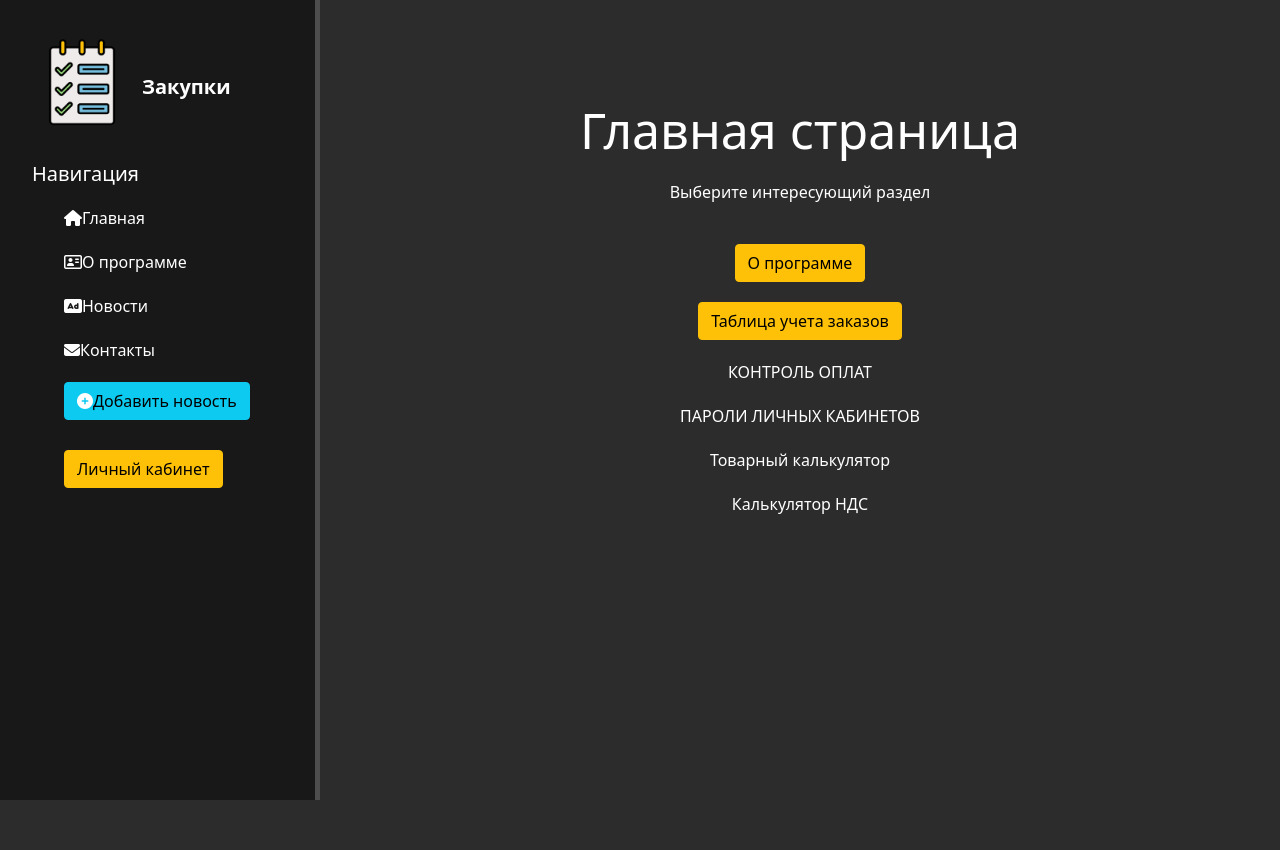
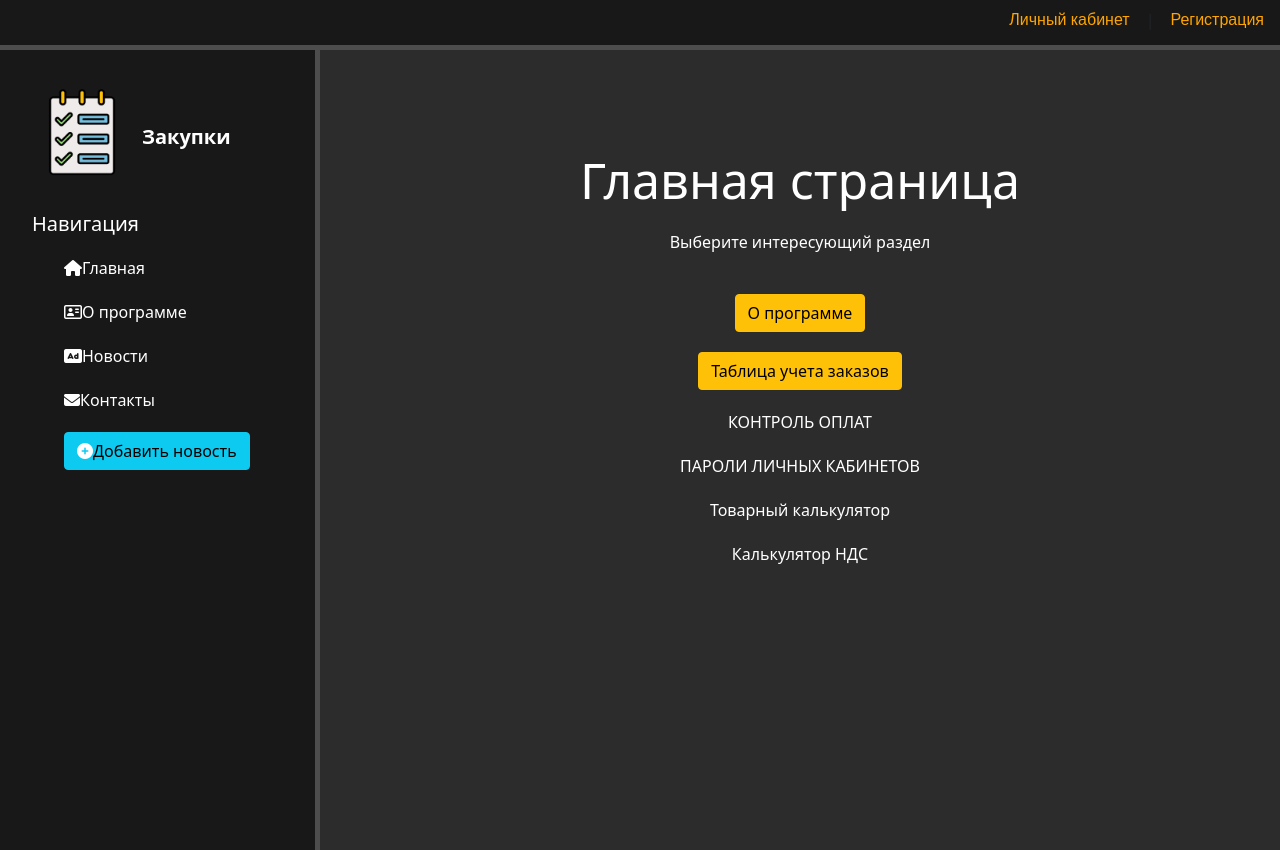
Before and after one commit to Lakkakate/purchases_app, a Django app: page / in a window 1280 px wide. Before the commit the page ends 800 px from the top, so only its background shows below. Run offline with Django 4.2, Linux system fonts and the light colour scheme; some libraries are stand-ins or nearby versions.

Commit message:
new login

```diff
--- a/purchases_app/main/static/main/css/main.css
+++ b/purchases_app/main/static/main/css/main.css
@@ -82,10 +82,15 @@ form {
   margin-top: 20px;
 }
 
+.login-button a {
+    text-decoration: none;
+    color: black;
+}
+
 .login-button {
-  position: static;
-  margin-top: 10px;
-  margin-right: 50px;
+  position: absolute;
+  top: 10px;
+  right: 50px;
 }
 
 .save-button {
@@ -95,3 +100,19 @@ form {
 aside ul a {
   text-decoration: none;
 }
+
+header {
+  height: 50px;
+  border-bottom: 5px solid #4d4d4d;
+}
+
+span {
+  color: white;
+  margin-right: 20px;
+  text-decoration: none;
+}
+
+.nav-link.active {
+    font-family: Arial, sans-serif;
+    color: orange;
+}
--- a/purchases_app/main/templates/main/layout.html
+++ b/purchases_app/main/templates/main/layout.html
@@ -12,7 +12,17 @@
     <script src="https://kit.fontawesome.com/9ac1cea447.js" crossorigin="anonymous"></script>
 </head>
 <body>
-
+<header class="#" style="background-color: #181818;">
+    <nav>
+        <ul class="nav justify-content-end">
+            {% if user.is_authenticated %}
+                <li class="d-flex align-items-center"><span>{{ user.username }} </span> | <a class="nav-link active" aria-current="page" href="{% url 'users:logout' %}" >Выйти</a></li>
+            {% else %}
+                <li class="d-flex align-items-center"><a href="{% url 'users:login' %}" class="nav-link active" aria-current="page">Личный кабинет</a> | <a href="#" class="nav-link active" aria-current="page">Регистрация</a></li>
+            {% endif %}
+        </ul>
+    </nav>
+</header>
     <aside>
         <img src="{% static 'main/img/picture.png' %}" alt="Лого" width="100" height="100">
         <span class="logo">Закупки</span>
@@ -25,7 +35,6 @@
             <li><a href="{% url 'news_home' %}"><i class="fa-solid fa-rectangle-ad" style="color: #ffff;"></i>Новости</a></li>
             <li><a href=""><i class="fa-solid fa-envelope" style="color: #ffff;"></i>Контакты</a></li>
             <li><a href="{% url 'create' %}"><button class="btn btn-info"><i class="fas fa-plus-circle" style="color: #ffff;"></i>Добавить новость</button></a></li>
-            <li><a href="{% url 'users:login' %}"><button class="btn btn-warning login-button">Личный кабинет</button></a></li>
 
         </ul>
     </aside>
```
Also changed, not shown: purchases_app/db.sqlite3.
